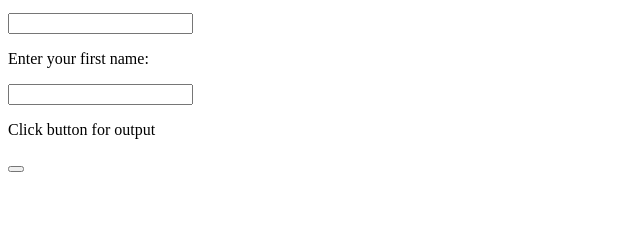
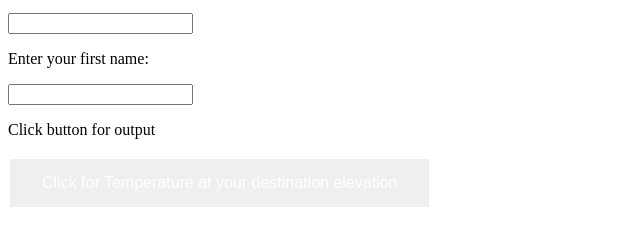
Before and after one commit to AtkinsAnn/TemperatureCalculator, a plain HTML site: page index.html in a window 1280 px wide. Shown: the part 101-346 px from the top of the page, without its empty margins (0-640 px from the left). Drawn offline with Linux system fonts and the light colour scheme.

Commit message:
Update index.html

```diff
--- a/index.html
+++ b/index.html
@@ -14,6 +14,18 @@
      </script>
      <style>
 
+  .button {
+  border: none;
+  color: white;
+  padding: 15px 32px;
+  text-align: center;
+  text-decoration: none;
+  display: inline-block;
+  font-size: 16px;
+  margin: 4px 2px;
+  cursor: pointer;
+}
+
 
 
      </style>
@@ -25,7 +37,7 @@
           <p>Enter your first name:</p>
           <input id = "name" type = "text">
           <p>Click button for output</p>
-          <button onclick = "calculateTemp()" id= "output"></button>
+          <button onclick = "calculateTemp()" id= "output" class = "button button1">Click for Temperature at your destination elevation</button>
           <p id="output"></p>
 
 
```
